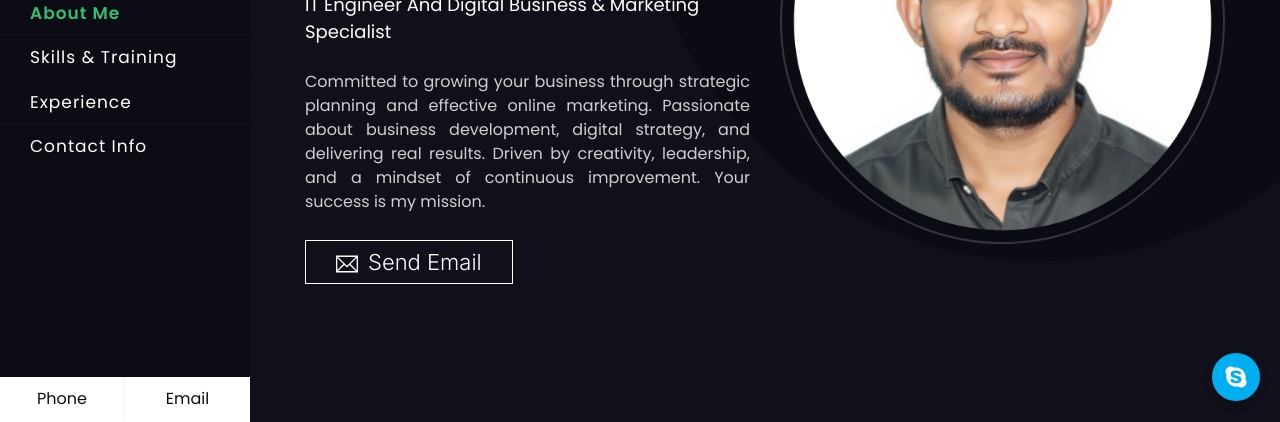
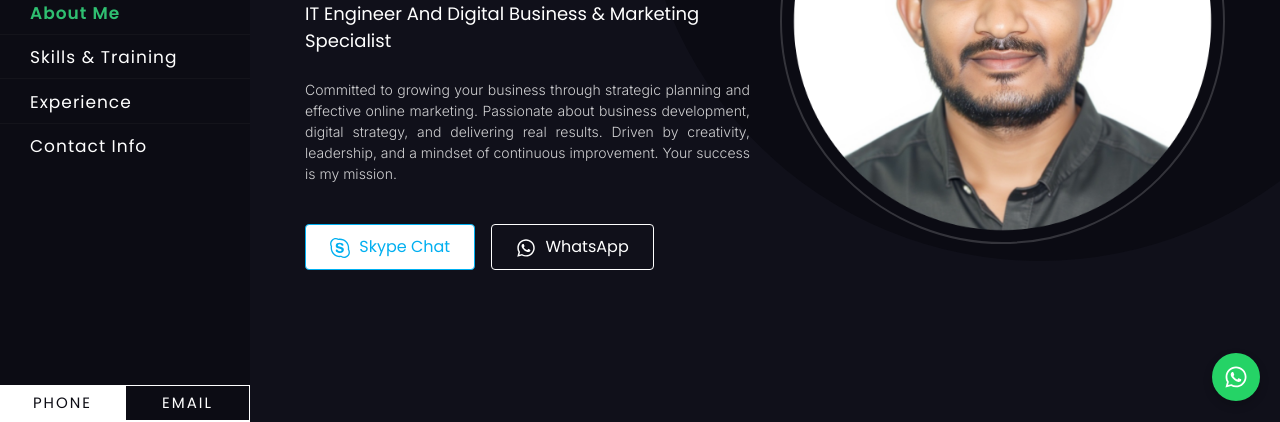
Before and after one commit to mhrmahdihasan/MahdiHasanPortfolio, a Next.js app: page / in a window 1280 px wide. Shown: the part 379-801 px from the top of the page. Built offline with nearby package versions, Linux system fonts and the light colour scheme; a web font is replaced by a local one.

Commit message:
update 3.0

```diff
--- a/pages/index.js
+++ b/pages/index.js
@@ -9,6 +9,9 @@ import Image from 'next/image';
 import Services from "../src/components/Services";
 import SkypeButton from "../src/components/SkypeButton";
 import { TfiEmail } from "react-icons/tfi";
+import WhatsappButton from "../src/components/WhatsappButton";
+import { FaWhatsapp } from 'react-icons/fa';
+import { SlSocialSkype } from "react-icons/sl";
 
 // import SocialShareButtons from "../src/components/SocialShareButtons";
 const IndexParticles = () => {
@@ -36,11 +39,15 @@ const IndexParticles = () => {
                   <p className="desc">
                     Committed to growing your business through strategic planning and effective online marketing. Passionate about business development, digital strategy, and delivering real results. Driven by creativity, leadership, and a mindset of continuous improvement. Your success is my mission.
                   </p>
-                  <div className="pt-3">
-                    <Link href="mailto:mahdihasanmhr@gmail.com" target="_blank" className="hero-section-btn">
+                  <div>
+                    {/* <Link href="mailto:mahdihasanmhr@gmail.com" target="_blank" className="hero-section-btn">
                       <TfiEmail className="hero-section-mail-icon"/>
                       Send Email
-                    </Link>
+                    </Link> */}
+                    <div className="heroBtn pt-3">
+                      <Link href="#" target="_blank" className="btn skype"> <SlSocialSkype className="herobtn-icon"/> Skype Chat </Link>
+                      <Link href="https://wa.me/+8801635592057" className="btn whatsapp" target="_blank" > <FaWhatsapp className="herobtn-icon"/> WhatsApp</Link>
+                    </div>
                   </div>
                 </div>
               </div>
@@ -62,7 +69,7 @@ const IndexParticles = () => {
       {/* Contact us */}
       <Contact />
       {/* Footer  */}
-      <SkypeButton />
+      <WhatsappButton/>
       {/* <SocialShareButtons /> */}
       <Footer/>
     </Layout>
--- a/public/static/css/style.css
+++ b/public/static/css/style.css
@@ -24,7 +24,7 @@ Primary use:    pxdraft
 body {
   color: rgba(255, 255, 255, 0.8);
   font-family: 'Poppins', sans-serif;
-  font-size: 15px;
+  font-size: 14px;
   font-weight: 300;
 }
 body.theme-light {
@@ -403,50 +403,36 @@ mark {
 }
 
 .header-contact-info button {
+  width: 50%;
+  padding: 6px;
+  font-size: 15px;
+  border: none;
+  transition: all 0.35s ease;
+  text-transform: uppercase;
+  letter-spacing: 2px;
+  border: 1px solid transparent;
+}
+
+
+.header-contact-info button a {
+  text-decoration: none;
+  color: inherit;
+}
+
+/* Primary = white background */
+.header-contact-info .primary {
   background: white;
   color: #0c0c14;
-  border: none;
-  font-size: 16px;
-  width: 50%;
-  padding: 10px;
-  -moz-transition: ease all 0.35s;
-  -o-transition: ease all 0.35s;
-  -webkit-transition: ease all 0.35s;
-  transition: ease all 0.35s;
-}
-
-
-.header-contact-info button a{
-  text-decoration: none;
-  color: #0c0c14;
-  -moz-transition: ease all 0.35s;
-  -o-transition: ease all 0.35s;
-  -webkit-transition: ease all 0.35s;
-  transition: ease all 0.35s;
-}
-.theme-light .header-contact-info button a{
-  text-decoration: none;
-  color:white;
-}
-.header-contact-info button:first-child {
-  border-right: 1px solid rgba(11, 11, 19, 0.05);
-}
-.header-contact-info button:hover {
+}
+
+/* Swapped = green background */
+.header-contact-info .swapped {
+  background: transparent;
+  color: white;
+  border: 1px solid white;
+}
+.theme-light .header-contact-info .swapped {
   background: #2fbf71;
-}
-.header-contact-info button:hover a{
-  color:white;
-}
-
-.theme-light .header-contact-info button{
-  background: #2fbf71;
-  color:white;
-}
-.theme-light .header-contact-info button:hover{
-  background: white;
-}
-.theme-light .header-contact-info button:hover a{
-  color:#2fbf71;
 }
 
 #pp-nav {
@@ -1275,9 +1261,10 @@ mark {
   }
 }
 .home-banner .type-box .desc {
-max-width: 100%;
-  font-size: 16px;
+  max-width: 100%;
+  font-size: 14px;
   text-align: justify;
+  font-family: inter;
 }
 @media (max-width: 767px) {
   .home-banner .type-box .desc {
@@ -1292,36 +1279,96 @@ max-width: 100%;
 }
 .hero-section-btn {
   background: transparent;
-  border: 1px solid white;
-  font-size: 22px;
+  border-bottom: 1px solid white;
+  font-size: 15px;
   color: white;
-  padding: 8px 30px;
-  font-family: inter;
+  padding: 2px;
+  font-family: poppins;
   text-decoration: none;
   -moz-transition: ease all 0.55s;
   -o-transition: ease all 0.55s;
   -webkit-transition: ease all 0.55s;
   transition: ease all 0.55s;
+  text-transform: uppercase;
+  font-weight: 400;
+  letter-spacing: 9px;
+}
+.hero-section-btn:hover{
+  opacity: 0.8;
+  color: white;
+  text-decoration: none;
 }
 .theme-light .hero-section-btn{
   background: transparent;
   border: 1px solid #555;
   color: #555;
 }
-.hero-section-btn:hover{
-  background: #2fbf71;
+.heroBtn {
+  display: flex;
+  gap: 1rem;
+  margin-top: 1.5rem;
+}
+
+.btn {
+  padding: 10px 24px;
+  font-weight: 500;
+  font-size: 16px;
+  text-decoration: none;
+  display: inline-block;
+  transition: all 0.3s ease;
+}
+
+.herobtn-icon {
+  font-size: 20px;
+  margin-right: 5px;
+}
+/* WhatsApp Button */
+.whatsapp {
+  /* background-color: #25D366; */
+  background: transparent;
+  border: 1px solid white;
   color: white;
-  text-decoration: none;
-  border-color:#2fbf71 ;
-
-}
-.theme-light .hero-section-btn:hover{
-  background: #2fbf71;
+}
+.theme-light .whatsapp {
+  background-color: white;
+  border: 1px solid white;
+  color: #25D366;
+}
+.theme-light .whatsapp:hover {
+  background-color: #25D366;
+  border: 1px solid white;
   color: white;
-  text-decoration: none;
-  border-color:#2fbf71 ;
-
-}
+}
+.whatsapp:hover {
+  background-color: white;
+  color: #25D366;
+}
+
+/* Skype Button */
+.skype {
+  /* background-color: #00AFF0; */
+  background: white;
+  border: 1px solid #00AFF0;
+  color: #00AFF0;
+}
+.theme-light .skype {
+  /* background-color: #00AFF0; */
+  background: #00AFF0;
+  border: 1px solid #ffffff;
+  color: #ffffff;
+}
+.theme-light .skype:hover {
+  /* background-color: #00AFF0; */
+  background: transparent;
+  border: 1px solid #00AFF0;
+  color: #00AFF0;
+}
+.skype:hover {
+  background-color: #00AFF0;
+  color: white;
+}
+
+
 .banner-right-img{
   border: 2px solid rgba(255, 255, 255, 0.17);
   border-radius: 50%;
@@ -1489,6 +1536,7 @@ max-width: 100%;
 }
 .about-text p {
   text-align: justify;
+  font-size: 13px;
 }
 .Professionalprofile .about-text h3,
 .about-info .about-text h3 {
@@ -1644,6 +1692,10 @@ max-width: 100%;
 
 /* Experience
 -----------------------------------*/
+.experience-image{
+  width: 90% !important;
+  height: 90% !important;
+}
 .resume-box {
   display: inline-block;
   vertical-align: top;
@@ -1809,6 +1861,7 @@ border: 1px solid rgba(11, 11, 19, 0.05);
 .resume-row p ,
 .aducation-box p {
   text-align: justify;
+  font-size: 13px;
 }
 .theme-light .aducation-box {
   background: #f7f7ff;
@@ -1991,14 +2044,13 @@ border: 1px solid rgba(11, 11, 19, 0.05);
 
 /*# sourceMappingURL=style.css.map */
 
-/* Skype button  */
+/* whatsapp button  */
 /* Add this to your global CSS or module CSS file */
-.skype-button {
+.whatsapp-button {
   position: fixed;
   bottom: 20px;
   right: 20px;
-  background-color: #00aff0;
-  color: white;
+  background-color: #25D366;  color: white;
   padding: 12px;
   border-radius: 50%;
   box-shadow: 0 4px 10px rgba(0, 0, 0, 0.2);
@@ -2006,7 +2058,7 @@ border: 1px solid rgba(11, 11, 19, 0.05);
   transition: transform 0.2s ease;
 }
 
-.skype-button:hover {
+.whatsapp-button:hover {
   transform: scale(1.1);
   color: white;
 }
--- /dev/null
+++ b/src/components/WhatsappButton.js
@@ -0,0 +1,16 @@
+import React from "react";
+import { FaWhatsapp } from "react-icons/fa";
+const WhatsappButton = () => {
+  return (
+    <a
+      href="https://wa.me/+8801635592057"
+      target="_blank"
+      rel="noopener noreferrer"
+      className="whatsapp-button"
+    >
+      <FaWhatsapp size={24} />
+    </a>
+  );
+};
+
+export default WhatsappButton;
--- a/src/layout/Header.js
+++ b/src/layout/Header.js
@@ -14,6 +14,7 @@ import { FiMenu, FiX } from "react-icons/fi";
 // import { MdContacts } from "react-icons/md";
 import Image from 'next/image';
 const Header = ({ blog }) => {
+    const [isHovered, setIsHovered] = useState(false);
   const [sideBarToggle, setSideBarToggle] = useState(false);
 useEffect(() => {
   let cleanup;
@@ -79,10 +80,22 @@ useEffect(() => {
             </div>
           </div>
           {blog ? <MenuWithBlog /> : <MenuWithOutBlog />}
-          <div className="header-contact-info">
-              <button><Link href="tel:+8801635592057">Phone</Link></button>
-              <button> <Link href="mailto:mahdihasanmhr@gmail.com">Email</Link> </button>
-          </div>
+    <div className="header-contact-info ">
+      <button
+        className={isHovered ? 'swapped' : 'primary'}
+        onMouseEnter={() => setIsHovered(true)}
+        onMouseLeave={() => setIsHovered(false)}
+      >
+        <Link href="tel:+8801635592057">Phone</Link>
+      </button>
+      <button
+        className={isHovered ? 'primary' : 'swapped'}
+        onMouseEnter={() => setIsHovered(true)}
+        onMouseLeave={() => setIsHovered(false)}
+      >
+        <Link href="mailto:mahdihasanmhr@gmail.com">Email</Link>
+      </button>
+    </div>
         </div>
       </header>
     </Fragment>
```
Also changed, not shown: src/components/About.js (+9 -9 lines), src/components/HeroAnimation.js (deleted, +0 -57 lines).
